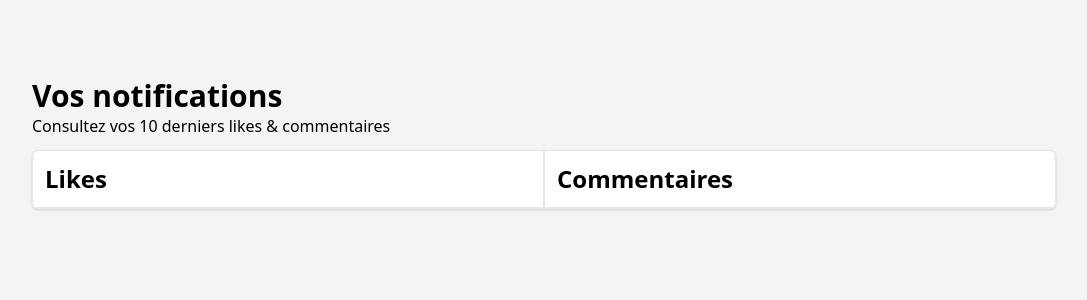
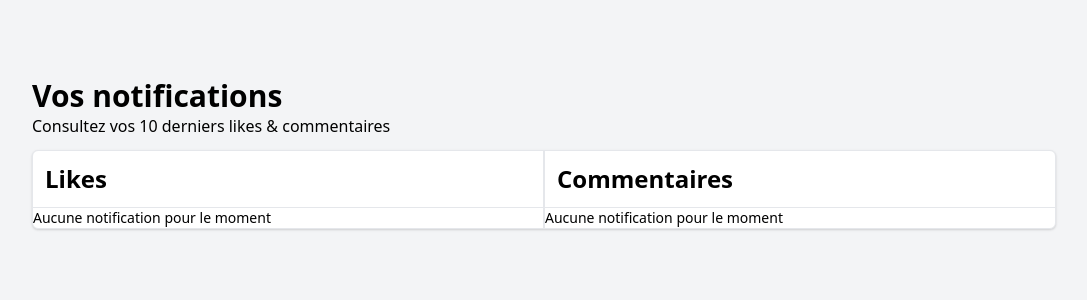
Before and after one commit to theoDELAS/symfony-project-b3, a Symfony app: template templates/notification/index.html.twig in a window 1280 px wide. Shown: the top 300 px of the page, without its empty margins (96-1183 px from the left). Run offline with Twig, Linux system fonts and the light colour scheme; the template is opened without the code that fills it, so the values that code supplies are empty; style sheets or scripts are compiled from the project's sources; some libraries are stand-ins or nearby versions.

Commit message:
:lipstick: minor change on notification page

```diff
--- a/templates/notification/index.html.twig
+++ b/templates/notification/index.html.twig
@@ -15,12 +15,16 @@
                     <h2 class="font-bold text-2xl p-3 border-b">Likes</h2>
                     {% for like in likes %}
                         <p class="text-sm py-2 border-t px-3 bg-gray-50{{ loop.last ? ' rounded-bl-md' : '' }}"><a href="#" class="font-medium text-pink-600">@{{ like.user.name }}</a> a liké votre <a href="#" class="font-medium">publication</a></p>
+                    {% else %}
+                        <p class="text-sm">Aucune notification pour le moment</p>
                     {% endfor %}
                 </div>
                 <div class="border-l">
                     <h2 class="font-bold text-2xl p-3 border-b">Commentaires</h2>
                     {% for comment in comments %}
                         <p class="text-sm py-2 border-t px-3 bg-gray-50{{ loop.last ? ' rounded-br-md' : '' }}"><a href="#" class="font-medium text-blue-500">@{{ comment.user.name }}</a> a commenté votre <a href="#" class="font-medium">publication</a></p>
+                    {% else %}
+                        <p class="text-sm">Aucune notification pour le moment</p>
                     {% endfor %}
                 </div>
             </div>
```
